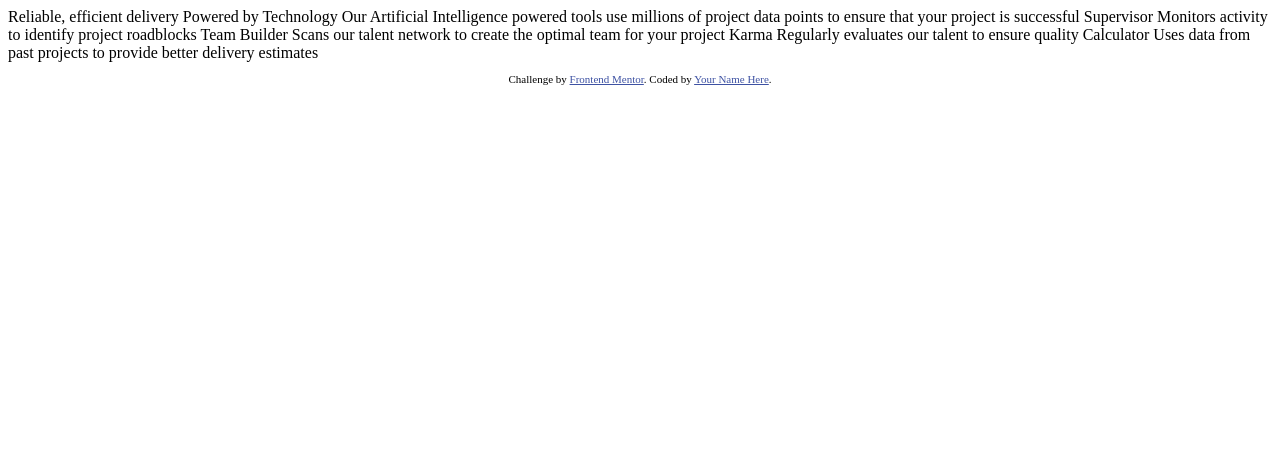
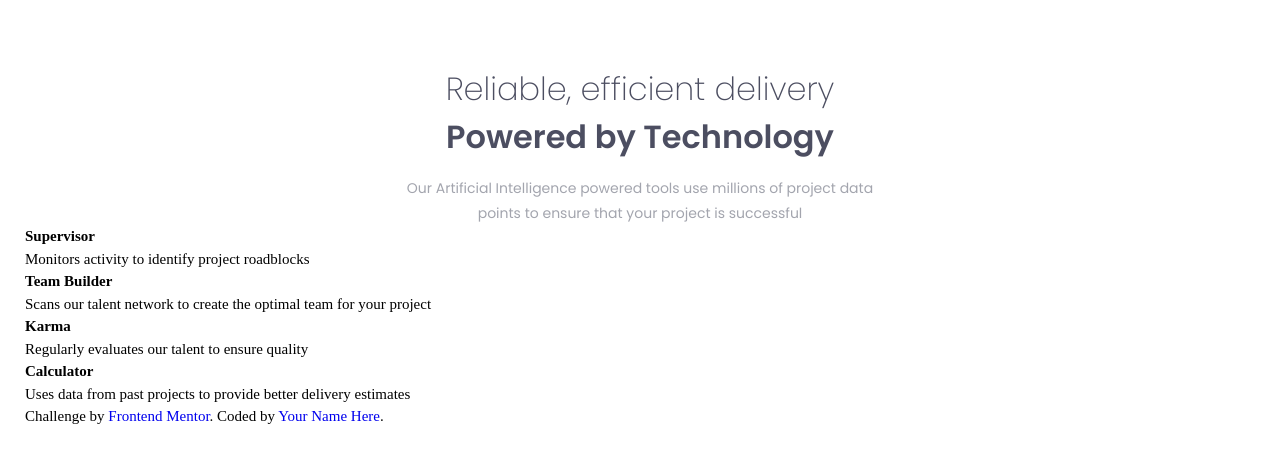
Before and after one commit to Alexcmyk/Four-Card-Feature, a plain HTML site: page index.html in a window 1280 px wide. Drawn offline with Linux system fonts and the light colour scheme.

Commit message:
Added header styling

```diff
--- a/index.html
+++ b/index.html
@@ -5,35 +5,40 @@
   <meta name="viewport" content="width=device-width, initial-scale=1.0"> <!-- displays site properly based on user's device -->
 
   <link rel="icon" type="image/png" sizes="32x32" href="./images/favicon-32x32.png">
-
+  <link rel="stylesheet" href="./styles/styles.css">
   <title>Frontend Mentor | Four card feature section</title>
-
-  <!-- Feel free to remove these styles or customise in your own stylesheet 👍 -->
-  <style>
-    .attribution { font-size: 11px; text-align: center; }
-    .attribution a { color: hsl(228, 45%, 44%); }
-  </style>
 </head>
 <body>
-  <header></header>
-  Reliable, efficient delivery
-  Powered by Technology
 
-  Our Artificial Intelligence powered tools use millions of project data points
-  to ensure that your project is successful
+  <main class="wrapper">
 
-  Supervisor
-  Monitors activity to identify project roadblocks
+    <header class="main">
+      <h1>Reliable, efficient delivery</h1>
+      <h2>Powered by Technology</h2>
+      <p>
+        Our Artificial Intelligence powered tools use millions of project data points to ensure that your project is successful
+      </p>
+    </header>
 
-  Team Builder
-  Scans our talent network to create the optimal team for your project
+    <section class="super">
+      <h3>Supervisor</h3>
+      <p>Monitors activity to identify project roadblocks</p>
+    </section>
 
-  Karma
-  Regularly evaluates our talent to ensure quality
+    <section class="team">
+      <h3>Team Builder</h3>
+      <p>Scans our talent network to create the optimal team for your project</p>
+    </section>
 
-  Calculator
-  Uses data from past projects to provide better delivery estimates
+    <section class="karma">
+      <h3>Karma</h3>
+      <p>Regularly evaluates our talent to ensure quality</p>
+    </section>
 
+    <section class="calculator">
+      <h3>Calculator</h3>
+      <p>Uses data from past projects to provide better delivery estimates</p>
+    </section>
 
     <footer>
       <p class="attribution">
@@ -41,5 +46,7 @@
         Coded by <a href="#">Your Name Here</a>.
       </p>
     </footer>
+
+  </main>
 </body>
 </html>
--- /dev/null
+++ b/styles/_global.scss
@@ -0,0 +1,57 @@
+// Fonts
+    @import url('https://fonts.googleapis.com/css?family=Poppins:200,400,600&display=swap');
+    $mainFont: 'Poppins';
+
+//  Global Colors
+    $mainTitle: hsl(234, 12%, 34%);
+    $secondary: hsl(229, 6%, 66%);
+    $cardColor: hsl(0, 0%, 98%);
+
+// Primary Colors
+    $red: hsl(0, 78%, 62%);
+    $cyan: hsl(180, 62%, 55%);
+    $orange: hsl(34, 97%, 64%);
+    $blue: hsl(212, 86%, 64%);
+
+/*
+*  html5resetcss
+*/
+html,body,div,span,object,iframe,h1,h2,h3,h4,h5,h6,p,blockquote,pre,abbr,address,cite,code,del,dfn,em,img,ins,kbd,q,samp,small,strong,sub,sup,var,b,i,dl,dt,dd,ol,ul,li,fieldset,form,label,legend,table,caption,tbody,tfoot,thead,tr,th,td,article,aside,canvas,details,figcaption,figure,footer,header,hgroup,menu,nav,section,summary,time,mark,audio,video{margin:0;padding:0;border:0;outline:0;font-size:100%;vertical-align:baseline;background:transparent}
+body{line-height:1}
+article,aside,details,figcaption,figure,footer,header,hgroup,menu,nav,section{display:block}
+nav ul{list-style:none}
+blockquote,q{quotes:none}
+blockquote:before,blockquote:after,q:before,q:after{content:none}
+a{margin:0;padding:0;font-size:100%;vertical-align:baseline;background:transparent;text-decoration: none;}
+ins{background-color:#ff9;color:#000;text-decoration:none}
+mark{background-color:#ff9;color:#000;font-style:italic;font-weight:bold}
+del{text-decoration:line-through}
+abbr[title],dfn[title]{border-bottom:1px dotted;cursor:help}
+table{border-collapse:collapse;border-spacing:0}
+hr{display:block;height:1px;border:0;border-top:1px solid #ccc;margin:1em 0;padding:0}
+input,select{vertical-align:middle}
+
+// General Styles
+html {
+    font-size: 100%;
+}
+
+*, *:after, *:before {
+    box-sizing: border-box;
+}
+
+body {
+    color: #000;
+    background-color: #fff;
+    font-size: 15px;
+    line-height: 1.5;
+}
+
+.wrapper {
+    max-width: 1430px;
+    margin: 0 auto;
+    padding: 25px;
+}
+
+
+// Media Queries
--- /dev/null
+++ b/styles/_header.scss
@@ -0,0 +1,34 @@
+
+.main {
+    max-width: 500px;
+    margin: 0 auto;
+    text-align: center;
+
+    h1, h2, p {
+        font-family: $mainFont;
+    }
+
+    h1, h2 {
+        color: $mainTitle;
+        font-size: 32px;
+    }
+
+    h1 {
+        margin-top: 40px;
+        font-weight: 200;
+    }
+
+    h2 {
+        font-weight: 600;
+
+    }
+
+    p {
+        margin-top: 15px;
+        font-weight: 400;
+        color: $secondary;
+        line-height: 1.75;
+        font-size: 14px;
+    }
+
+}
--- /dev/null
+++ b/styles/styles.scss
@@ -0,0 +1,2 @@
+@import 'global';
+@import 'header'
```
Also changed, not shown: styles/styles.css (added), 1 other file. Lines whose indentation alone changed are shown as unchanged.
